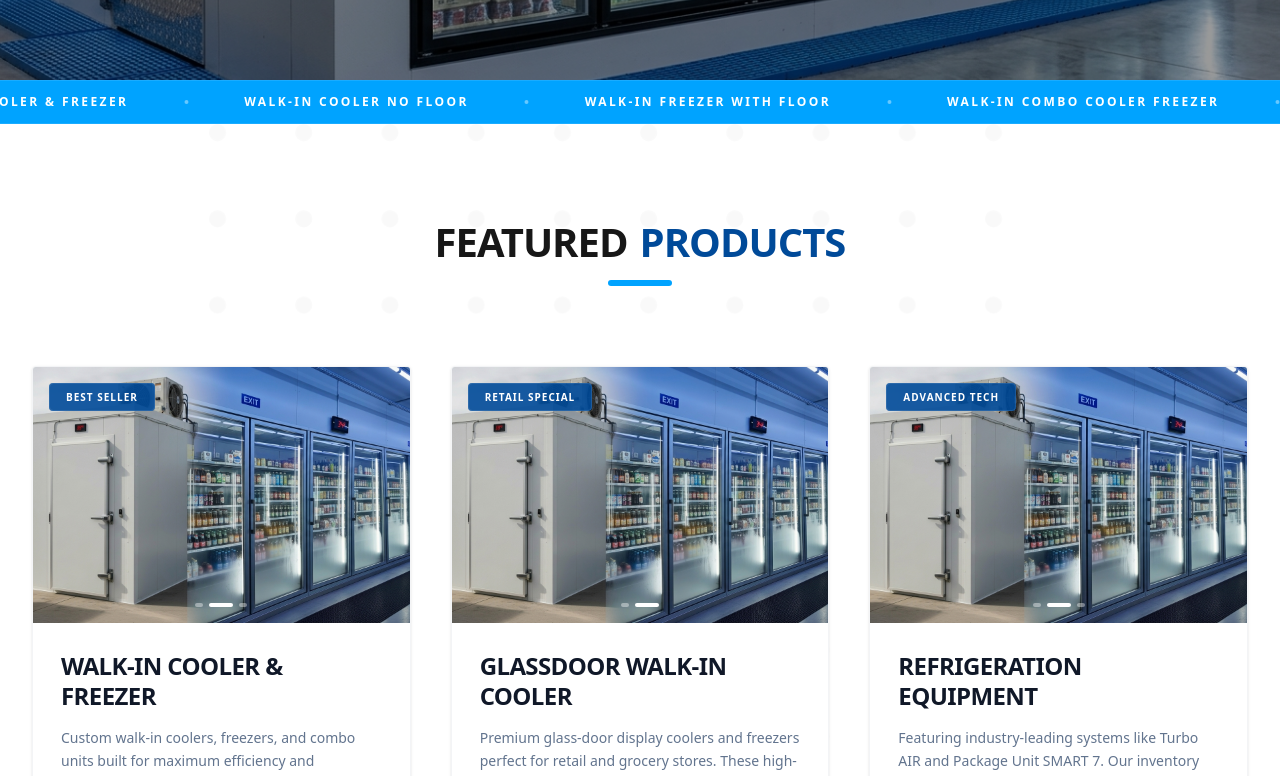
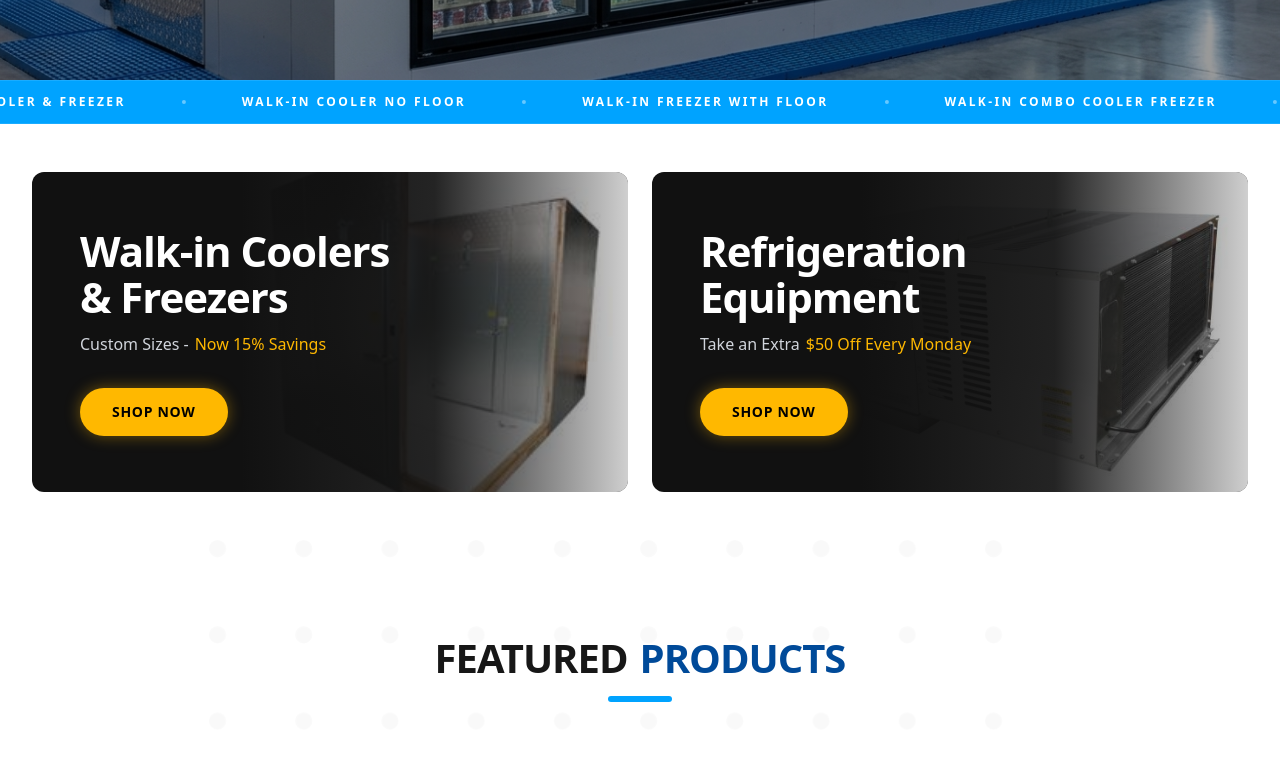
Before and after one commit to programmerrajbhai/icemanz-project, a Next.js app: page / in a window 1280 px wide. Shown: the part 640-1416 px from the top of the page. Built offline with nearby package versions, Linux system fonts and the light colour scheme; no server answers; the database is empty.

Commit message:
Add promotional banners to home page

```diff
--- a/src/app/page.tsx
+++ b/src/app/page.tsx
@@ -1,5 +1,6 @@
 import Header from "@/components/Header";
 import Hero from "@/components/Hero";
+import PromoBanners from "@/components/PromoBanners";
 import ScrollingTicker from "@/components/ScrollingTicker";
 import Products from "@/components/Products";
 import WalkInOptionsSlider from "@/components/WalkInOptionsSlider";
@@ -27,6 +28,7 @@ export default async function Home() {
       <main className="grow">
         <Hero />
         <ScrollingTicker />
+        <PromoBanners />
         <Products />
         <WalkInOptionsSlider products={walkInCoolerProducts} />
         <Services />
--- /dev/null
+++ b/src/components/PromoBanners.tsx
@@ -0,0 +1,73 @@
+import React from 'react';
+import Image from 'next/image';
+import Link from 'next/link';
+
+const PromoBanners = () => {
+  return (
+    <section className="max-w-[1400px] mx-auto px-4 sm:px-6 lg:px-8 py-12">
+      <div className="grid grid-cols-1 md:grid-cols-2 gap-6">
+        {/* Left Banner */}
+        <div className="relative overflow-hidden bg-[#111111] rounded-xl group min-h-[320px] flex items-center">
+          {/* Background Image */}
+          <div className="absolute right-0 top-0 bottom-0 w-[65%] transition-transform duration-700 group-hover:scale-105">
+            <div className="absolute inset-0 bg-gradient-to-r from-[#111111] via-[#111111]/90 to-transparent z-10"></div>
+            <Image
+              src="/Walk-in-Cooler-Freezer/combounits.jpg"
+              alt="Walk-in Coolers"
+              fill
+              className="object-cover object-right opacity-80"
+            />
+          </div>
+
+          {/* Content */}
+          <div className="relative z-20 pl-8 md:pl-12 py-10 w-[70%]">
+            <h3 className="text-3xl md:text-4xl lg:text-[42px] font-bold text-white leading-[1.1] tracking-tight mb-3">
+              Walk-in Coolers<br />& Freezers
+            </h3>
+            <p className="text-[#ffb800] text-sm md:text-base font-medium mb-8 flex items-center gap-1.5">
+              <span className="text-gray-300 font-normal">Custom Sizes -</span> Now 15% Savings
+            </p>
+            <Link
+              href="/walk-in-cooler-freezer"
+              className="inline-block bg-[#ffb800] text-black text-sm font-bold uppercase tracking-wider px-8 py-3.5 rounded-full hover:bg-white hover:text-black transition-all duration-300 shadow-[0_0_15px_rgba(255,184,0,0.4)] hover:shadow-[0_0_20px_rgba(255,255,255,0.6)]"
+            >
+              Shop Now
+            </Link>
+          </div>
+        </div>
+
+        {/* Right Banner */}
+        <div className="relative overflow-hidden bg-[#111111] rounded-xl group min-h-[320px] flex items-center">
+          {/* Background Image */}
+          <div className="absolute right-0 top-0 bottom-0 w-[65%] transition-transform duration-700 group-hover:scale-105">
+            <div className="absolute inset-0 bg-gradient-to-r from-[#111111] via-[#111111]/90 to-transparent z-10"></div>
+            <Image
+              src="/category/refrigerationEquipment/packageUnit.jpg"
+              alt="Refrigeration Equipment"
+              fill
+              className="object-cover object-right opacity-80"
+            />
+          </div>
+
+          {/* Content */}
+          <div className="relative z-20 pl-8 md:pl-12 py-10 w-[70%]">
+            <h3 className="text-3xl md:text-4xl lg:text-[42px] font-bold text-white leading-[1.1] tracking-tight mb-3">
+              Refrigeration<br />Equipment
+            </h3>
+            <p className="text-[#ffb800] text-sm md:text-base font-medium mb-8 flex items-center gap-1.5">
+              <span className="text-gray-300 font-normal">Take an Extra</span> $50 Off Every Monday
+            </p>
+            <Link
+              href="/refrigeration-equipment"
+              className="inline-block bg-[#ffb800] text-black text-sm font-bold uppercase tracking-wider px-8 py-3.5 rounded-full hover:bg-white hover:text-black transition-all duration-300 shadow-[0_0_15px_rgba(255,184,0,0.4)] hover:shadow-[0_0_20px_rgba(255,255,255,0.6)]"
+            >
+              Shop Now
+            </Link>
+          </div>
+        </div>
+      </div>
+    </section>
+  );
+};
+
+export default PromoBanners;
```
Also changed, not shown: note.txt.
